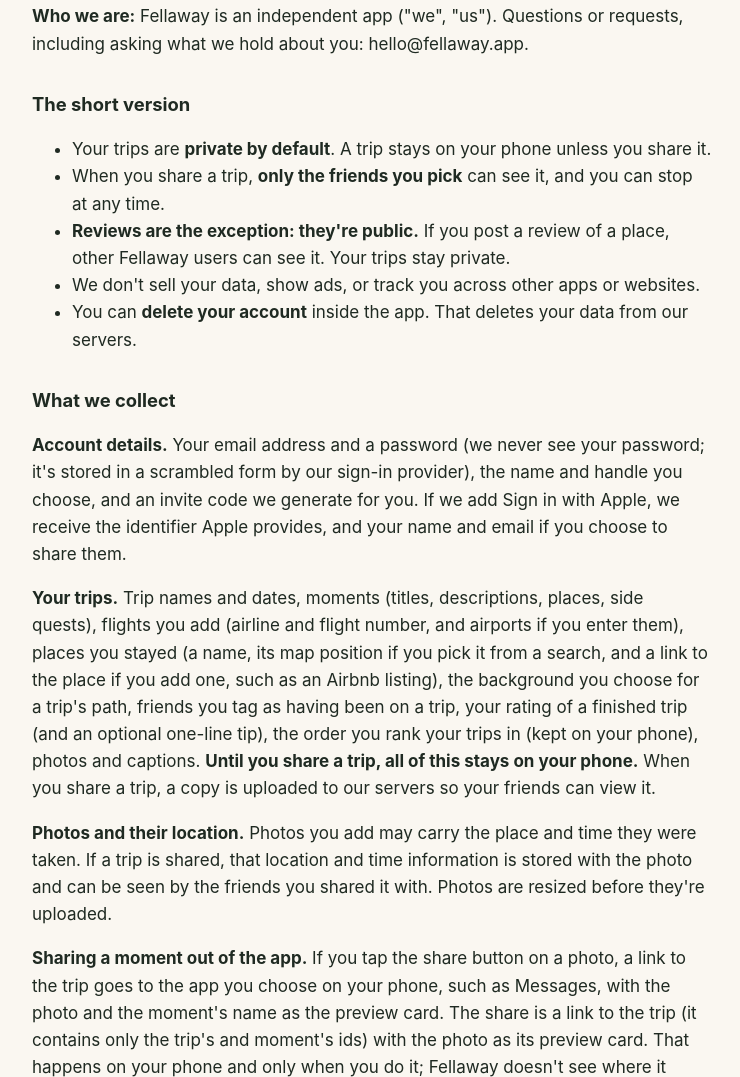
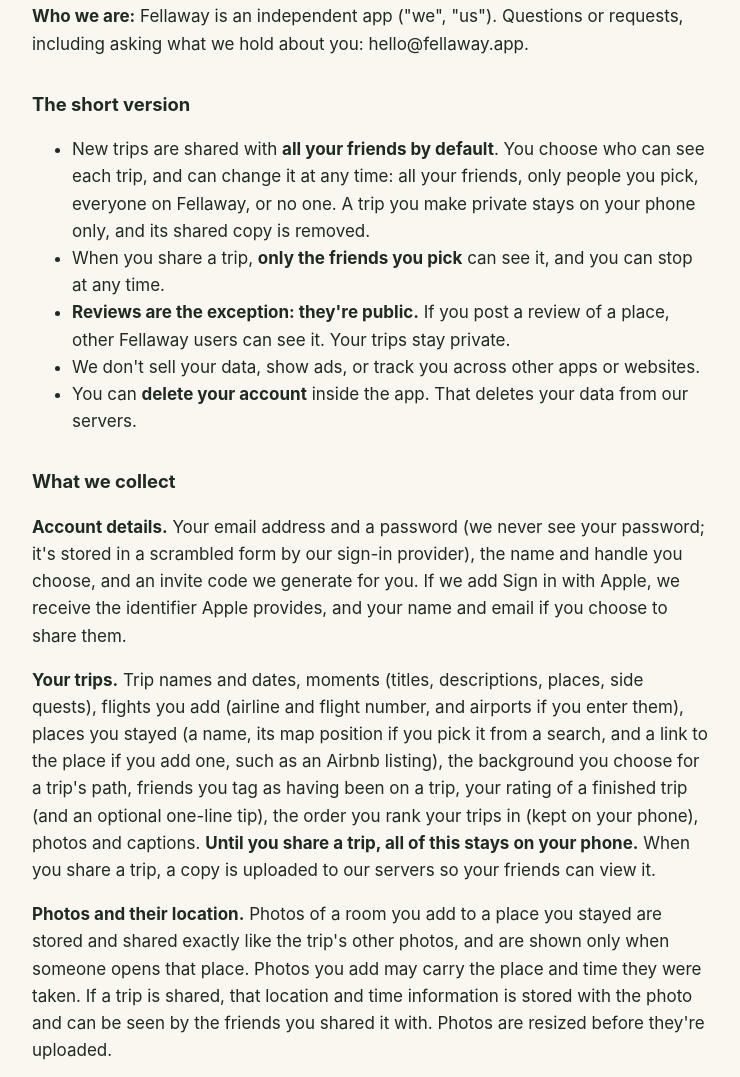
Before and after one commit to fellawayapp/fellaway-site, a plain HTML site: page privacy.html in a window 1280 px wide. Shown: the part 275-1352 px from the top of the page, without its empty margins (268-1008 px from the left). Drawn offline with Linux system fonts and the light colour scheme.

Commit message:
Update privacy.html

```diff
--- a/privacy.html
+++ b/privacy.html
@@ -20,7 +20,7 @@ footer { color: var(--muted); font-size:.9rem; margin-top: 3rem; }
 <p><strong>Who we are:</strong> Fellaway is an independent app ("we", "us"). Questions or requests, including asking what we hold about you: hello@fellaway.app.</p>
 <h2>The short version</h2>
 <ul>
-<li>Your trips are <strong>private by default</strong>. A trip stays on your phone unless you share it.</li>
+<li>New trips are shared with <strong>all your friends by default</strong>. You choose who can see each trip, and can change it at any time: all your friends, only people you pick, everyone on Fellaway, or no one. A trip you make private stays on your phone only, and its shared copy is removed.</li>
 <li>When you share a trip, <strong>only the friends you pick</strong> can see it, and you can stop at any time.</li>
 <li><strong>Reviews are the exception: they're public.</strong> If you post a review of a place, other Fellaway users can see it. Your trips stay private.</li>
 <li>We don't sell your data, show ads, or track you across other apps or websites.</li>
@@ -29,7 +29,7 @@ footer { color: var(--muted); font-size:.9rem; margin-top: 3rem; }
 <h2>What we collect</h2>
 <p><strong>Account details.</strong> Your email address and a password (we never see your password; it's stored in a scrambled form by our sign-in provider), the name and handle you choose, and an invite code we generate for you. If we add Sign in with Apple, we receive the identifier Apple provides, and your name and email if you choose to share them.</p>
 <p><strong>Your trips.</strong> Trip names and dates, moments (titles, descriptions, places, side quests), flights you add (airline and flight number, and airports if you enter them), places you stayed (a name, its map position if you pick it from a search, and a link to the place if you add one, such as an Airbnb listing), the background you choose for a trip's path, friends you tag as having been on a trip, your rating of a finished trip (and an optional one-line tip), the order you rank your trips in (kept on your phone), photos and captions. <strong>Until you share a trip, all of this stays on your phone.</strong> When you share a trip, a copy is uploaded to our servers so your friends can view it.</p>
-<p><strong>Photos and their location.</strong> Photos you add may carry the place and time they were taken. If a trip is shared, that location and time information is stored with the photo and can be seen by the friends you shared it with. Photos are resized before they're uploaded.</p>
+<p><strong>Photos and their location.</strong> Photos of a room you add to a place you stayed are stored and shared exactly like the trip's other photos, and are shown only when someone opens that place. Photos you add may carry the place and time they were taken. If a trip is shared, that location and time information is stored with the photo and can be seen by the friends you shared it with. Photos are resized before they're uploaded.</p>
 <p><strong>Sharing a moment out of the app.</strong> If you tap the share button on a photo, a link to the trip goes to the app you choose on your phone, such as Messages, with the photo and the moment's name as the preview card. The share is a link to the trip (it contains only the trip's and moment's ids) with the photo as its preview card. That happens on your phone and only when you do it; Fellaway doesn't see where it goes, and the link only opens the trip for people who are allowed to see it.</p>
 <p><strong>Your photo library.</strong> When you add photos to a moment, Fellaway can look through your phone's photo library to show you the photos taken on that moment's day first. This happens only on your phone: the library is never uploaded, and we never see which photos you looked at. Only photos you choose to add to a moment are copied into the app. If you'd rather not give access, you can choose "Don't Allow" or "Limit Access" and pick photos with Apple's own photo picker instead.</p>
 <p><strong>Places and the shared catalog.</strong> Every moment is tagged with a place (and, if you like, what you did there, such as a concert or a round of golf). When you tag a place, we store its name, type and map coordinates with the moment. Places and experiences are also added to a <strong>shared catalog</strong> that all Fellaway users can search, so that everyone's "Holywood Golf Club" is the same one. The catalog holds only the place (name, type, map position), not who tagged it, when, or which trip it was part of. You can mark a place as <strong>private</strong> (for example your home) so it stays in your trip and never enters the catalog. We keep a private record of who first added each catalog entry, only to deal with abuse. If you see a wrong or inappropriate catalog entry, you can report it, or email hello@fellaway.app. If you tap "suggest nearby places", the app uses your phone's location once to search Apple Maps for nearby places. We don't keep a record of where you are.</p>
```
